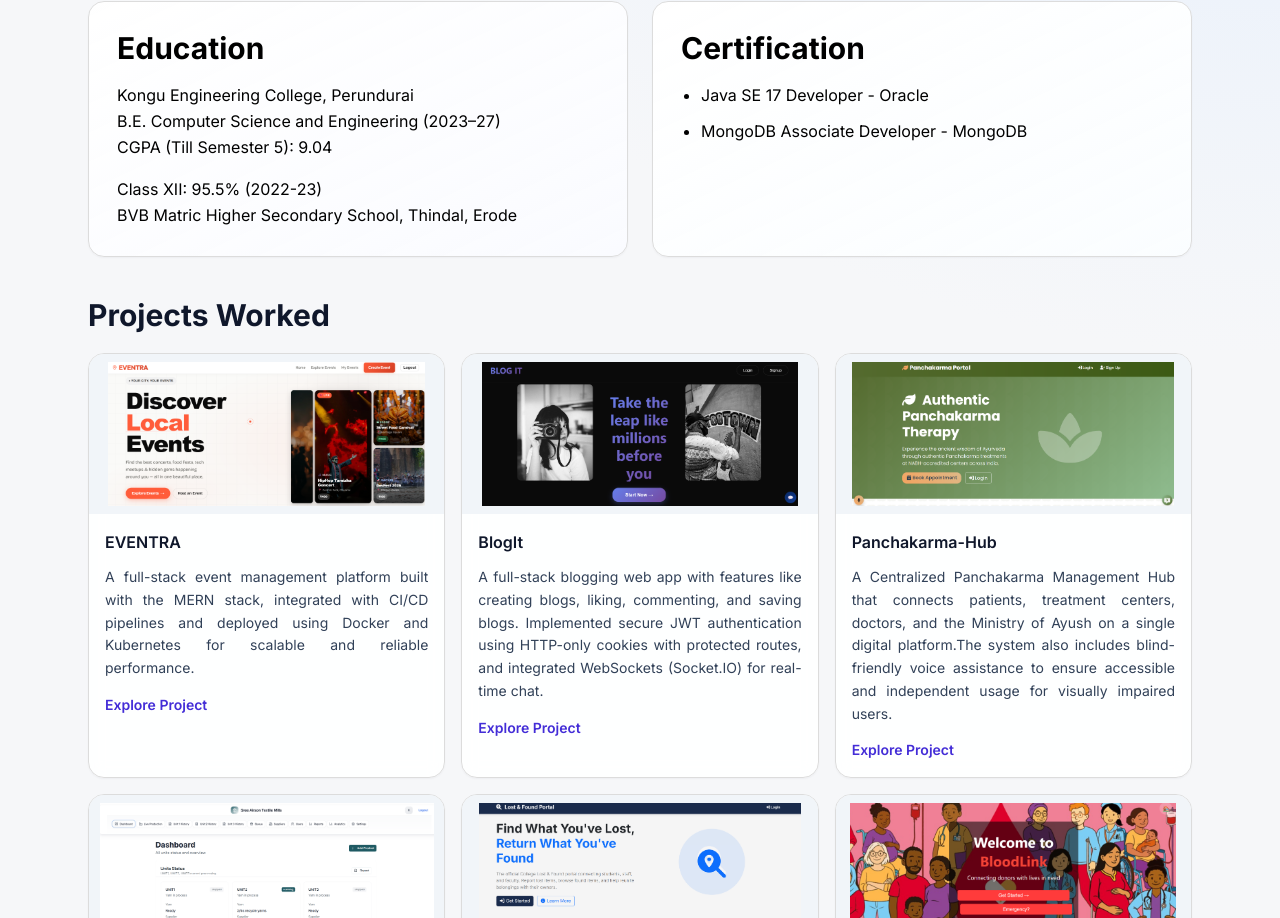
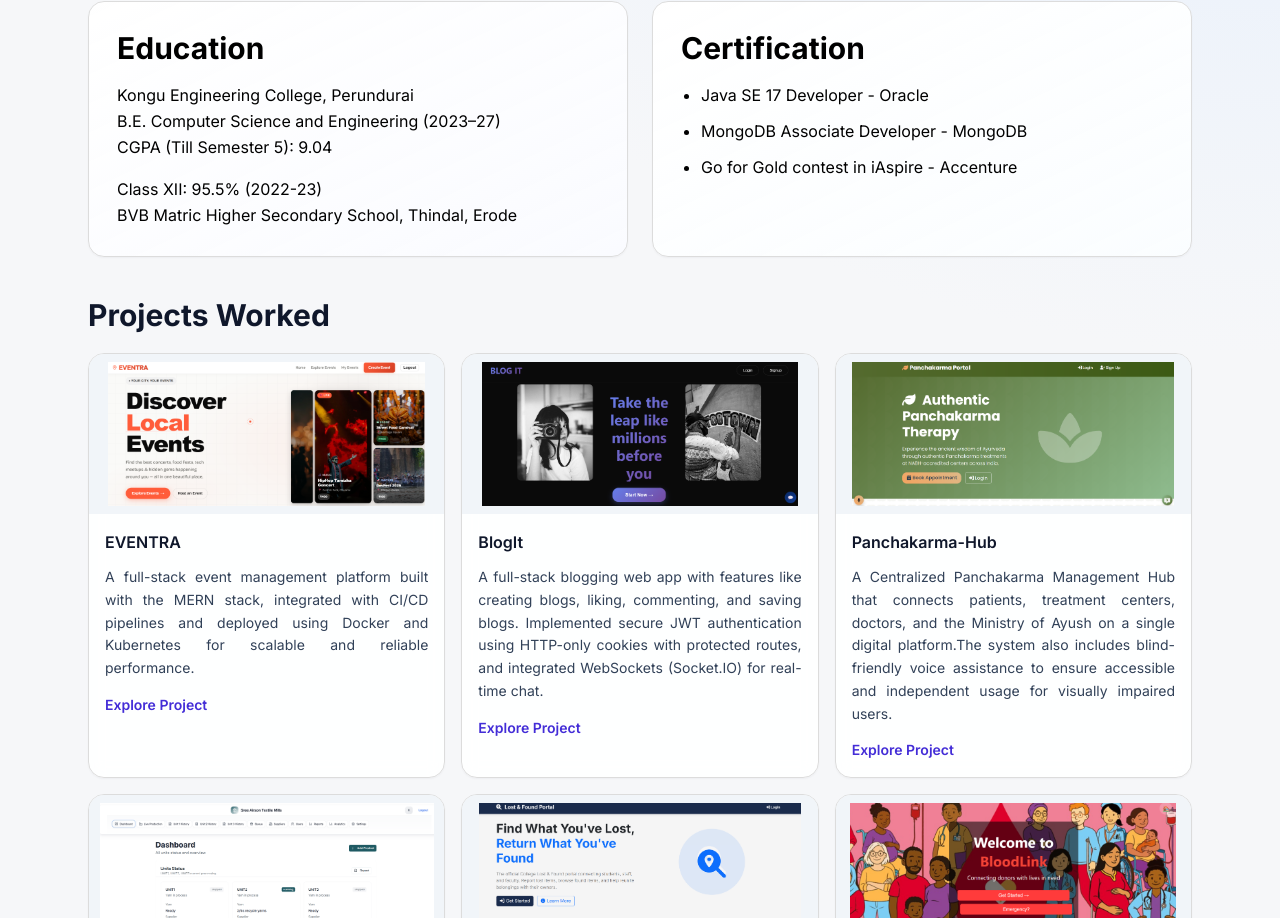
Before and after one commit to meghaeg/MY-PORTFOLIO, a Next.js app: page / in a window 1280 px wide. Shown: the part 831-1749 px from the top of the page. Built offline with nearby package versions, Linux system fonts and the light colour scheme.

Commit message:
Updated content2

```diff
--- a/src/app/page.tsx
+++ b/src/app/page.tsx
@@ -93,6 +93,7 @@ export default function Home() {
               <ul className="mt-4 list-disc space-y-2.5 pl-5 text-sm leading-relaxed text-black sm:text-base">
                 <li>Java SE 17 Developer - Oracle</li>
                 <li>MongoDB Associate Developer - MongoDB</li>
+                <li>Go for Gold contest in iAspire - Accenture</li>
               </ul>
             </Card>
           </div>
```
